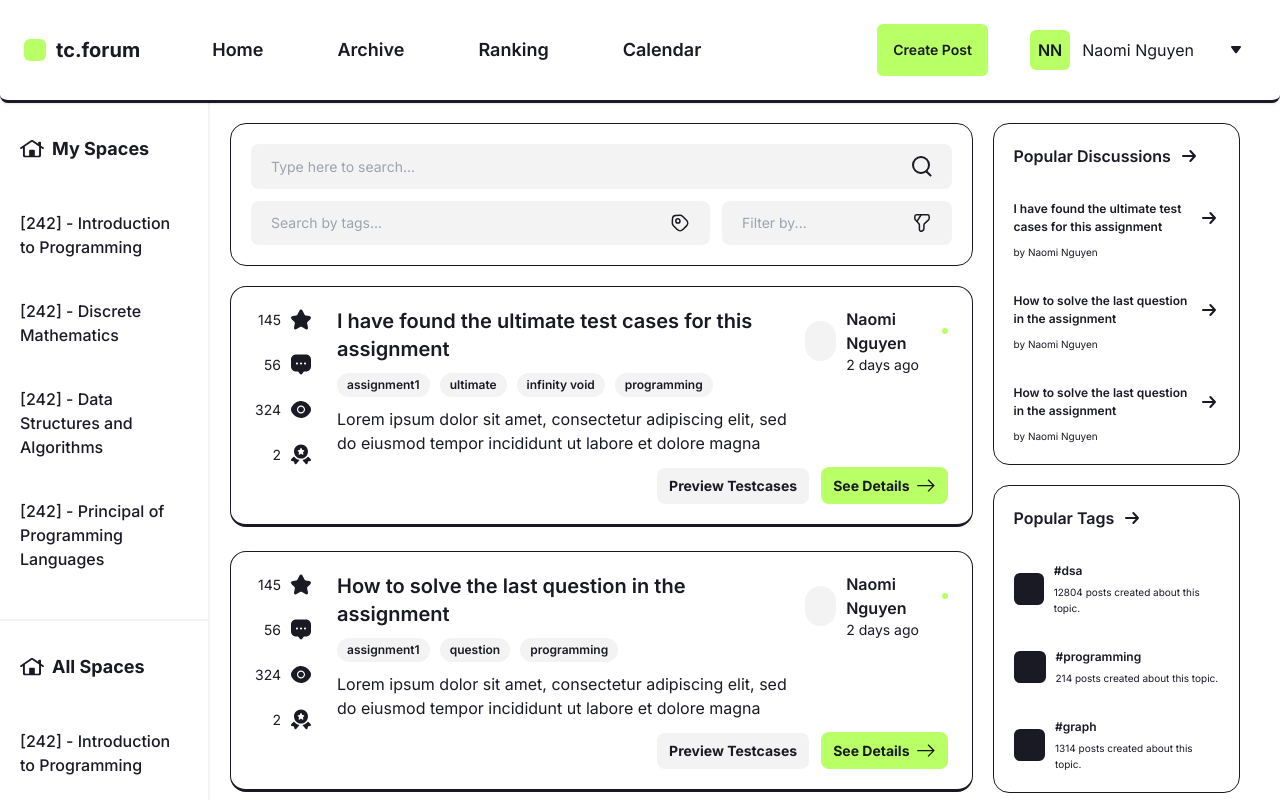
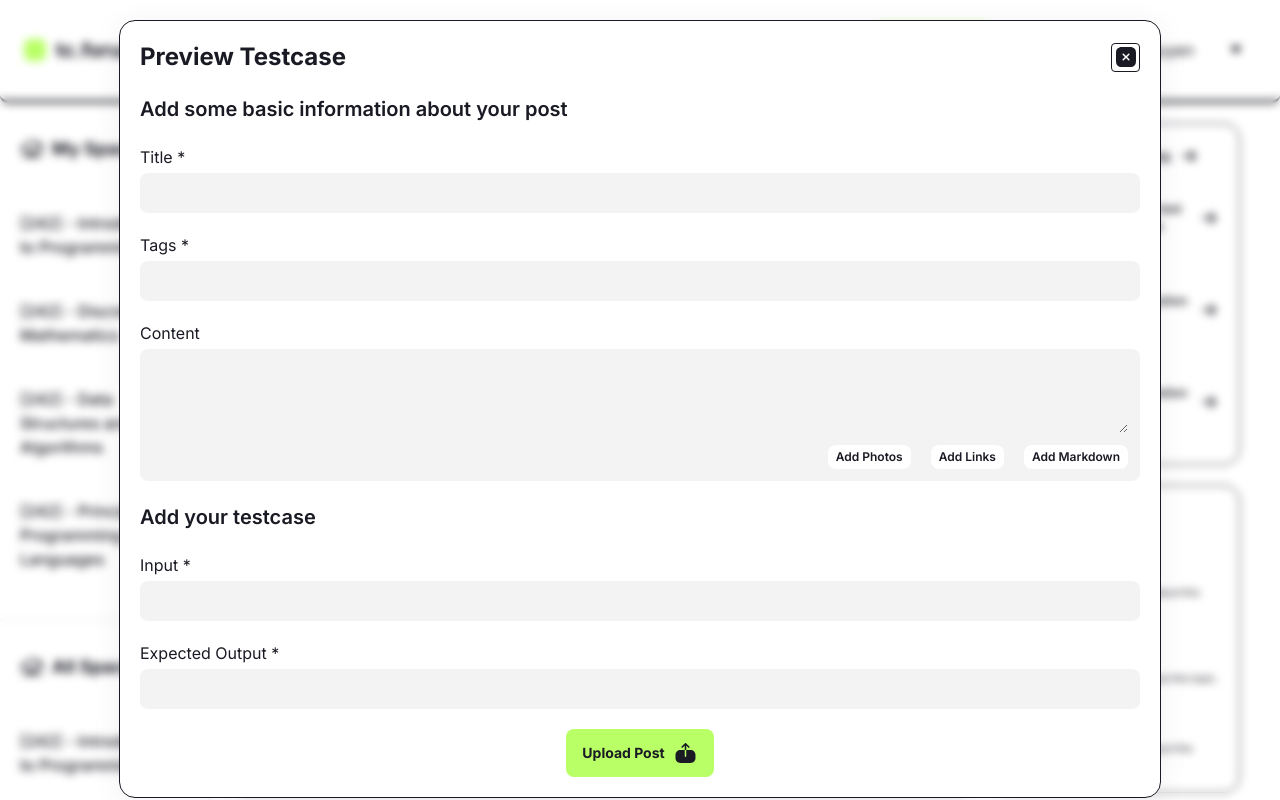
Before and after one commit to cyan-soda/testcase-forum, a Next.js app: page / in a window 1280 px wide. Both pictures are taken after a click on the button "Create Post". Shown: the top 800 px of the page. Built offline with nearby package versions, Linux system fonts and the light colour scheme.

Commit message:
feat: popup preview, popup create

```diff
--- a/src/app/page.tsx
+++ b/src/app/page.tsx
@@ -42,7 +42,7 @@ export default function Home() {
         <UtilSection />
         <div className="flex flex-col gap-6">
           {POST.map((post) => (
-            <PostCard key={post.id} post={post}  />
+            <PostCard key={post.id} post={post} />
           ))}
         </div>
       </div>
--- a/src/components/home/card/index.tsx
+++ b/src/components/home/card/index.tsx
@@ -1,31 +1,14 @@
 'use client'
 
 import Image from 'next/image'
+import { useState } from 'react'
 
 import iconStar from '@/icons/star.svg'
 import iconComment from '@/icons/message.svg'
 import iconView from '@/icons/eye.svg'
 import iconBadge from '@/icons/medal-star.svg'
 import iconRightArrow from '@/icons/arrow--right.svg'
-
-const REACTIONS = [
-    {
-        id: 0,
-        icon: iconStar
-    },
-    {
-        id: 1,
-        icon: iconComment
-    },
-    {
-        id: 2,
-        icon: iconView
-    },
-    {
-        id: 3,
-        icon: iconBadge
-    }
-]
+import PreviewPopup from '@/components/shared/popup-preview'
 
 const Reaction = ({count, icon}:{count: number, icon: string}) => {
     return (
@@ -59,8 +42,20 @@ export type PostCardProps = {
     }
 }
 
+const getInitials = (name: string) => {
+    const names = name.split(' ')
+    return names.map((n) => n[0]).join('')
+}
+
 const PostCard = ({post}: {post: PostCardProps}) => {
+    const [isOpenPreviewPopup, setIsOpenPreviewPopup] = useState(false)
+
+    const handleOpenPreviewPopup = () => {
+        setIsOpenPreviewPopup(true)
+    }
+
     return (
+        <>
             <div className="w-full flex flex-row gap-6 bg-white text-black px-6 py-5 rounded-2xl border border-black border-b-[3px]">
                 <div className='flex flex-col gap-5'>
                     <Reaction count={post.reactions.star} icon={iconStar} />
@@ -80,7 +75,7 @@ const PostCard = ({post}: {post: PostCardProps}) => {
                             <span className='max-h-[48px] h-fit overflow-hidden text-ellipsis'>{post.description}</span>
                         </div>
                         <div className='w-1/4 flex flex-row gap-[10px] items-center justify-start'>
-                        <div className='rounded-full bg-grey h-10 w-10'></div>
+                            <div className='rounded-full bg-grey h-10 w-10 text-black flex items-center justify-center'>{getInitials(post.author)}</div>
                             <div className='flex flex-col items-start'>
                                 <div className='flex flex-row items-center gap-2'>
                                     <span className='text-base font-semibold flex-1'>{post.author}</span>
@@ -93,7 +88,7 @@ const PostCard = ({post}: {post: PostCardProps}) => {
                     <div className='flex flex-row gap-3 items-center justify-end'>
                         <button
                             className={`bg-grey rounded-lg py-2 px-3 text-sm font-bold text-black`}
-                        onClick={() => {}}
+                            onClick={() => {handleOpenPreviewPopup()}}
                         >
                             Preview Testcases
                         </button>
@@ -107,6 +102,8 @@ const PostCard = ({post}: {post: PostCardProps}) => {
                     </div>
                 </div>
             </div>
+            <PreviewPopup isOpen={isOpenPreviewPopup} onClose={() => setIsOpenPreviewPopup(false)} />
+        </>
     )
 }
 
--- a/src/components/layout/header/index.tsx
+++ b/src/components/layout/header/index.tsx
@@ -6,6 +6,7 @@ import { useEffect, useState } from "react"
 import Image from "next/image"
 
 import iconDownArrow from '@/icons/down-arrow.svg'
+import CreatePostPopup from "@/components/shared/popup-create"
 
 const USER_INFO = {
     name: 'Naomi Nguyen',
@@ -19,6 +20,7 @@ const getInitials = (name: string) => {
 const Header = () => {
     const router = useRouter()
     const [activeLink, setActiveLink] = useState('')
+    const [isOpenCreatePopup, setIsOpenCreatePopup] = useState(false)
 
     useEffect(() => {
         const savedLink = localStorage.getItem('activeLink')
@@ -31,7 +33,12 @@ const Header = () => {
         router.push(link)
     }
 
+    const handleCreatePost = () => {
+        setIsOpenCreatePopup(true)
+    }
+
     return (
+        <>
             <div className="max-w-screen sticky inset-0 z-10 bg-white px-6 py-5 shadow-[0_1px_2px_0px_rgba(0,0,0,0.1)] rounded-b-lg border-b-[3px] border-b-[#191A23]">
                 <div className="relative mx-auto flex w-full max-w-[1440px] flex-row items-center justify-start">
                     <div className="sticky left-0 flex flex-row gap-[10px] cursor-pointer justify-start items-center">
@@ -42,8 +49,7 @@ const Header = () => {
                         {NAV_ITEMS.map((item) => (
                             <button
                                 key={item.id}
-                            className={`flex items-center justify-center px-8 py-[10px] rounded-lg text-lg leading-6 font-semibold ${
-                                activeLink === item.link ? 'text-white bg-black' : 'text-black bg-white'
+                                className={`flex items-center justify-center px-8 py-[10px] rounded-lg text-lg leading-6 font-semibold ${activeLink === item.link ? 'text-white bg-black' : 'text-black bg-white'
                                     } hover:bg-grey hover:text-black hover:transition-all hover:duration-300 focus:outline-none`}
                                 onClick={() => handleClick(item.link)}
                             >
@@ -54,7 +60,7 @@ const Header = () => {
                     <div className="flex flex-row gap-8 items-center flex-end">
                         <button
                             className={`p-4 rounded-md text-black bg-green hover:bg-grey text-sm font-semibold transition-all duration-300`}
-                        onClick={() => {}}
+                            onClick={() => { handleCreatePost() }}
                         >
                             Create Post
                         </button>
@@ -70,6 +76,8 @@ const Header = () => {
                     </div>
                 </div>
             </div>
+            <CreatePostPopup isOpen={isOpenCreatePopup} onClose={() => setIsOpenCreatePopup(false)} />
+        </>
     )
 }
 
--- /dev/null
+++ b/src/components/shared/popup-create/index.tsx
@@ -0,0 +1,84 @@
+'use client'
+
+import Image from 'next/image'
+import PopupWrapper from '../popup-wrapper'
+
+import iconUpload from '@/icons/export.svg'
+
+type CreatePopupProps = {
+    isOpen: boolean
+    onClose: () => void
+}
+
+type ItemProps = {
+    title: string
+    // value: string
+}
+
+const Item = (props: ItemProps) => {
+    return (
+        <div className='flex flex-col gap-1 items-start w-full'>
+            <span className='text-base font-normal w-full'>{props.title}</span>
+            <input className='py-2 pl-3 rounded-lg bg-grey w-full text-base font-semibold'>
+                {/* <span className='text-base font-semibold'>{props.value}</span> */}
+            </input>
+        </div>
+    )
+}
+
+const AddButton = ({title, onClick}: {title: string, onClick: () => void}) => {
+    return (
+        <button
+            className={`px-2 py-1 rounded-lg bg-white text-xs font-semibold`}
+            onClick={onClick}
+        >
+            {title}
+        </button>
+    )
+}
+
+const ContentItem = (props: ItemProps) => {
+    return (
+        <div className='flex flex-col gap-1 items-start w-full'>
+            <span className='text-base font-normal w-full'>{props.title}</span>
+            <div className='flex flex-col gap-3 p-3 rounded-lg bg-grey w-full text-base font-semibold'>
+                <textarea className='p-3 rounded-lg bg-grey w-full text-base font-semibold'>
+                </textarea>
+                <div className='flex flex-row gap-5 items-end w-full justify-end'>
+                    <AddButton title={'Add Photos'} onClick={() => {}} />
+                    <AddButton title={'Add Links'} onClick={() => {}} />
+                    <AddButton title={'Add Markdown'} onClick={() => {}} />
+                </div>
+            </div>
+        </div>
+    )
+}
+
+const CreatePostPopup = (props: CreatePopupProps) => {
+    const handleUploadPost = () => {
+
+    }
+
+    return (
+        <PopupWrapper isOpen={props.isOpen} onClose={props.onClose} title={'Preview Testcase'}>
+            <div className='w-full min-w-[1000px] flex flex-col gap-5 pt-5 items-center'>
+                <span className='text-xl leading-8 font-semibold text-left w-full'>Add some basic information about your post</span>
+                <Item title={'Title *'} />
+                <Item title={'Tags *'} />
+                <ContentItem title={'Content'} />
+                <span className='text-xl leading-8 font-semibold text-left w-full'>Add your testcase</span>
+                <Item title={'Input *'} />
+                <Item title={'Expected Output *'} />
+                <button
+                    className={`bg-green rounded-lg py-3 px-4 flex flex-row gap-2 items-center text-sm font-bold text-center hover:bg-grey transition-all duration-300`}
+                    onClick={() => {handleUploadPost()}}
+                >
+                    <span>Upload Post</span>
+                    <Image src={iconUpload} alt='' />
+                </button>
+            </div>
+        </PopupWrapper>
+    )
+}
+
+export default CreatePostPopup
--- /dev/null
+++ b/src/components/shared/popup-preview/index.tsx
@@ -0,0 +1,37 @@
+'use client'
+
+import PopupWrapper from '../popup-wrapper'
+
+type PreviewPopupProps = {
+    isOpen: boolean
+    onClose: () => void
+}
+
+type ItemProps = {
+    title: string
+    value: string
+}
+
+const Item = (props: ItemProps) => {
+    return (
+        <div className='flex flex-col gap-1 items-start w-full'>
+            <span className='text-base font-normal w-full'>{props.title}</span>
+            <div className='py-2 pl-3 rounded-lg bg-grey w-full'>
+                <span className='text-base font-semibold'>{props.value}</span>
+            </div>
+        </div>
+    )
+}
+
+const PreviewPopup = (props: PreviewPopupProps) => {
+    return (
+        <PopupWrapper isOpen={props.isOpen} onClose={props.onClose} title={'Preview Testcase'}>
+            <div className='w-full min-w-[1000px] flex flex-col gap-5 pt-5 items-start'>
+                <Item title={'Input'} value={'123456'} />
+                <Item title={'Output'} value={'True'} />
+            </div>
+        </PopupWrapper>
+    )
+}
+
+export default PreviewPopup
--- /dev/null
+++ b/src/components/shared/popup-wrapper/index.tsx
@@ -0,0 +1,66 @@
+'use client'
+
+import Image from 'next/image'
+import { ReactNode } from 'react'
+import { AnimatePresence, motion } from 'framer-motion'
+import { createPortal } from 'react-dom'
+
+import iconCloseSquare from '@/icons/close-square.svg'
+
+type PopupWrapperProps = {
+    isOpen: boolean
+    onClose: () => void
+    children?: ReactNode
+    title?: string
+}
+
+const PopupWrapper = (props: PopupWrapperProps) => {
+    const variant = {
+        initial: { scale: 0.5, opacity: 0 },
+        animate: { scale: 1, opacity: 1 },
+        exit: { scale: 0.5, opacity: 0 },
+    }
+
+    if (typeof window !== 'undefined' && props.isOpen) {
+        document.body.style.overflow = 'hidden'
+    } else {
+        document.body.style.overflow = 'auto'
+    }
+
+    return createPortal(
+        <AnimatePresence>
+            {props.isOpen && (
+                <motion.div
+                    initial={{ opacity: 0 }}
+                    animate={{ opacity: 1 }}
+                    exit={{ opacity: 0 }}
+                    className={`bg-blur fixed inset-0 z-[100] flex h-[100dvh] justify-center overflow-auto backdrop-blur-sm`}
+                >
+                    <div className='flex h-fit min-h-[100dvh] w-full items-center justify-center p-5' onClick={props.onClose}>
+                        <motion.div
+                            {...variant}
+                            transition={{ duration: 0.1 }}
+                            onClick={(e) => e.stopPropagation()}
+                            className={`relative p-5 border border-black rounded-2xl bg-white text-black shadow-[0_4px_32px_0px_rgba(11,33,64,0.06)]`}
+                        >
+                            <div className={`flex flex-row items-center justify-between gap-8 w-full`}>
+                                {props.title && (
+                                    <span className='text-2xl font-bold'>{props.title}</span>
+                                )}
+                                <button onClick={props.onClose} className='p-[1.5px] rounded-[4px] border-[1.5px] border-black'>
+                                    <Image src={iconCloseSquare} alt='' />
+                                </button>
+                            </div>
+                            <div className=''>
+                                {props.children}
+                            </div>
+                        </motion.div>
+                    </div>
+                </motion.div>
+            )}
+        </AnimatePresence>,
+        document.body
+    )
+}
+
+export default PopupWrapper
```
Also changed, not shown: public/assets/icons/close-square.svg (added), public/assets/icons/export.svg (added). Lines whose indentation alone changed are shown as unchanged.
